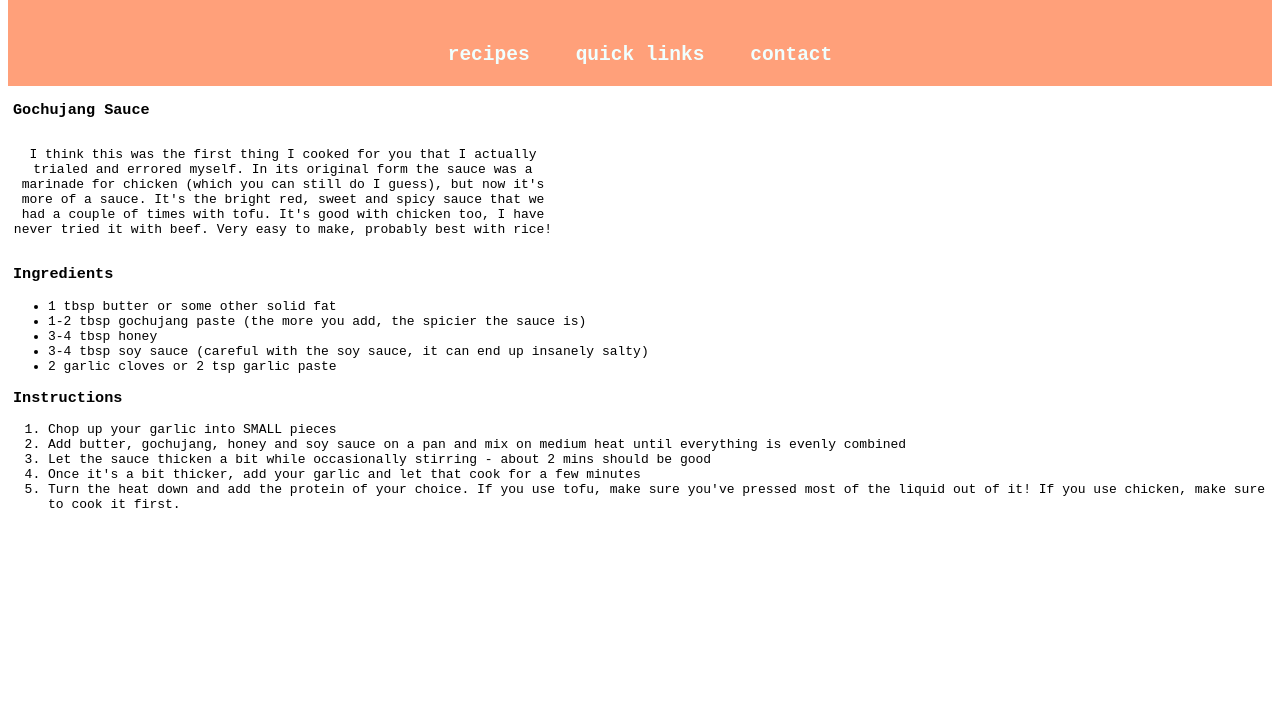
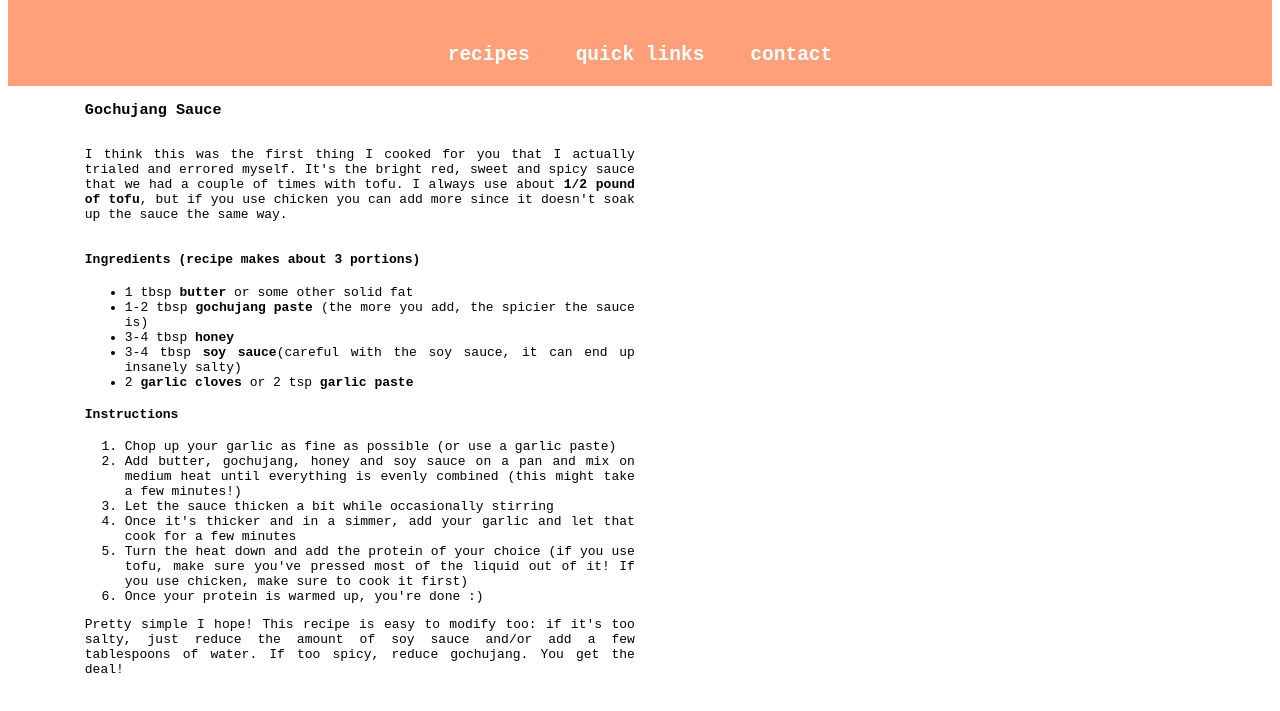
Before and after one commit to ysatsce/cookbook, a plain HTML site: page gochujang.html in a window 1280 px wide. Shown: the part 69-780 px from the top of the page. Drawn offline with Linux system fonts and the light colour scheme.

Commit message:
Edited the text in first recipe, fiddled with padding through CSS

```diff
--- a/gochujang.html
+++ b/gochujang.html
@@ -24,33 +24,38 @@
 
     <h3>Gochujang Sauce</h3>
     <div class="info">
-        <p>I think this was the first thing I cooked for you that I actually trialed and errored myself. In its original
-            form the sauce was a marinade for chicken (which you can still do I guess), but now it's more of a sauce. It's
-            the bright red, sweet and spicy sauce that we had a couple of times with tofu. It's good with chicken too, I
-            have never tried it with beef. Very easy to make, probably best with rice!
+        <p>I think this was the first thing I cooked for you that I actually trialed and errored myself. It's
+            the bright red, sweet and spicy sauce that we had a couple of times with tofu. I always use about
+            <b>1/2 pound of tofu</b>, but if you use chicken you can add more since it doesn't soak up the sauce the
+            same way.
         </p>
     </div>
 
     <div class="recipe">
-        <h3>Ingredients</h3>
+        <h4>Ingredients (recipe makes about 3 portions)</h4>
         <ul>
-            <li>1 tbsp butter or some other solid fat</li>
-            <li>1-2 tbsp gochujang paste (the more you add, the spicier the sauce is)</li>
-            <li>3-4 tbsp honey</li>
-            <li>3-4 tbsp soy sauce (careful with the soy sauce, it can end up insanely salty)</li>
-            <li>2 garlic cloves or 2 tsp garlic paste</li>
+            <li>1 tbsp <b>butter</b> or some other solid fat</li>
+            <li>1-2 tbsp <b>gochujang paste</b> (the more you add, the spicier the sauce is)</li>
+            <li>3-4 tbsp <b>honey</b></li>
+            <li>3-4 tbsp <b>soy sauce</b>(careful with the soy sauce, it can end up insanely salty)</li>
+            <li>2 <b>garlic cloves</b> or 2 tsp <b>garlic paste</b></li>
         </ul>
 
-        <h3>Instructions</h3>
+        <h4>Instructions</h4>
         <ol>
-            <li>Chop up your garlic into SMALL pieces</li>
+            <li>Chop up your garlic as fine as possible (or use a garlic paste)</li>
             <li>Add butter, gochujang, honey and soy sauce on a pan and mix on medium heat
-                until everything is evenly combined</li>
-            <li>Let the sauce thicken a bit while occasionally stirring - about 2 mins should be good</li>
-            <li>Once it's a bit thicker, add your garlic and let that cook for a few minutes</li>
-            <li>Turn the heat down and add the protein of your choice. If you use tofu, make sure you've
-                pressed most of the liquid out of it! If you use chicken, make sure to cook it first.</li>
+                until everything is evenly combined (this might take a few minutes!)</li>
+            <li>Let the sauce thicken a bit while occasionally stirring</li>
+            <li>Once it's thicker and in a simmer, add your garlic and let that cook for a few minutes</li>
+            <li>Turn the heat down and add the protein of your choice (if you use tofu, make sure you've
+                pressed most of the liquid out of it! If you use chicken, make sure to cook it first)</li>
+            <li>Once your protein is warmed up, you're done :)</li>
         </ol>
+
+        <p>Pretty simple I hope! This recipe is easy to modify too: if it's too salty, just reduce the amount
+            of soy sauce and/or add a few tablespoons of water. If too spicy, reduce gochujang. You get the deal!
+        </p>
 
 </body>
 
--- a/styles.css
+++ b/styles.css
@@ -4,7 +4,7 @@ body {
 
 h3 {
     font-family: monospace;
-    padding-left: min(5px, 5%);
+    padding-left: 6vw;
 }
 
 .header {
@@ -12,6 +12,8 @@ h3 {
     text-align: center;
     grid-template-areas: auto;
     background-color: lightsalmon;
+    padding-left: 3vw;
+    padding-right: 3vw;
 }
 
 .header a {
@@ -52,9 +54,15 @@ h3 {
 .info {
     font-family: monospace;
     max-width: 550px;
-    text-align: center;
+    text-align: justify;
+    padding-left: 6vw;
+    padding-right: 6vw;
 }
 
 .recipe {
     font-family: monospace;
+    max-width: 550px;
+    text-align: justify;
+    padding-left: 6vw;
+    padding-right: 6vw;
 }
```
Also changed, not shown: index.html (+1 -1 lines).
